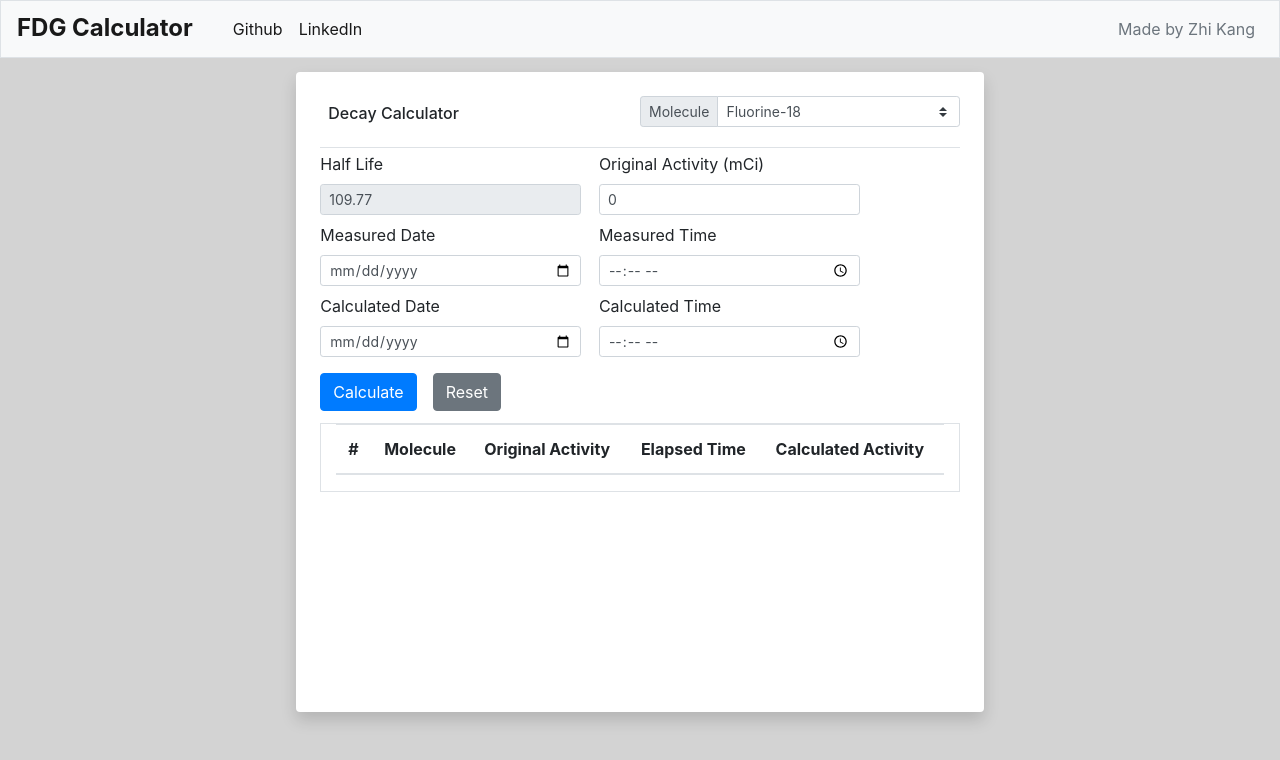
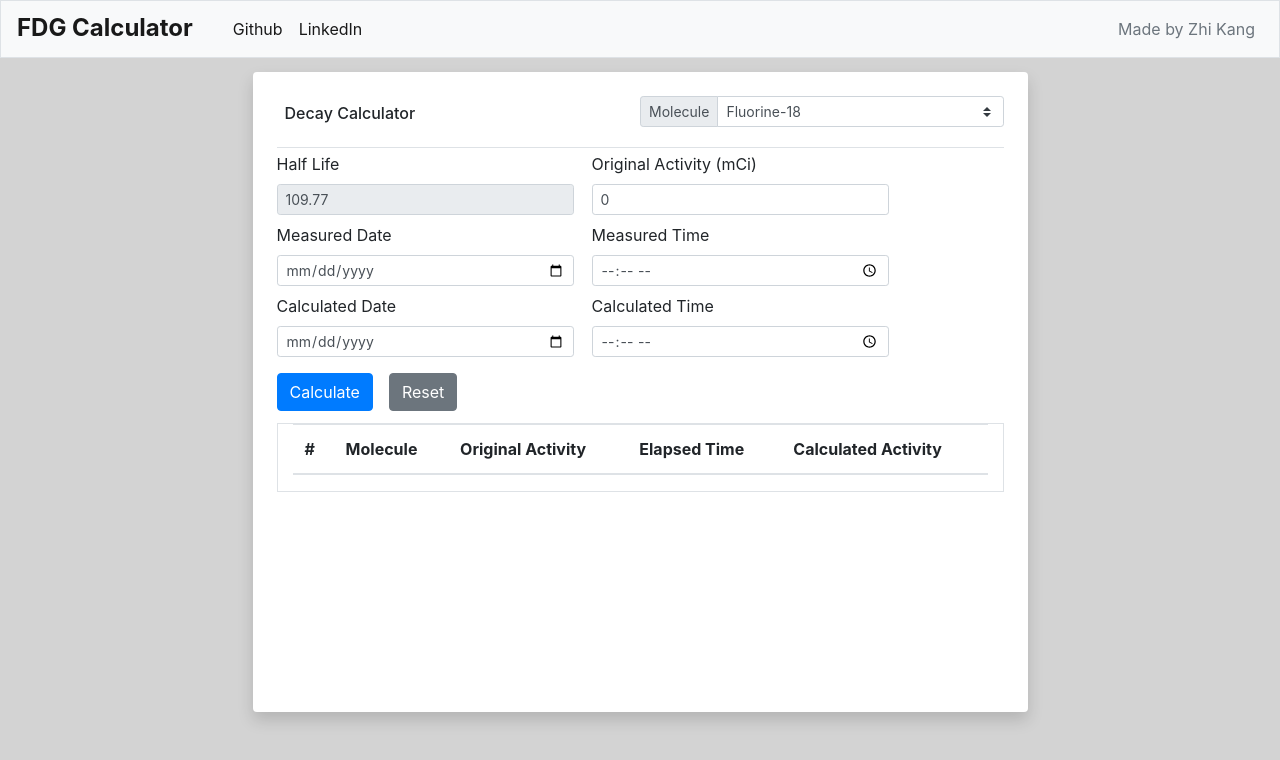
Before and after one commit to zhi-k/simpleIsotopesCalculator, a React (Create React App) app: page / in a window 1280 px wide. Shown: the top 760 px of the page. Built offline with nearby package versions, Linux system fonts and the light colour scheme; the HTML template or start-up script is replaced by a standard one.

Commit message:
Increase visibility of table

```diff
--- a/src/index.css
+++ b/src/index.css
@@ -17,7 +17,7 @@ body {
 #calc {
   margin-top: 8vh !important;
   min-height: 80vh;
-  width: 55%;
+  width: 62%;
   display: inline-flexbox;
   flex-wrap: wrap;
   align-items: flex-start;
```
